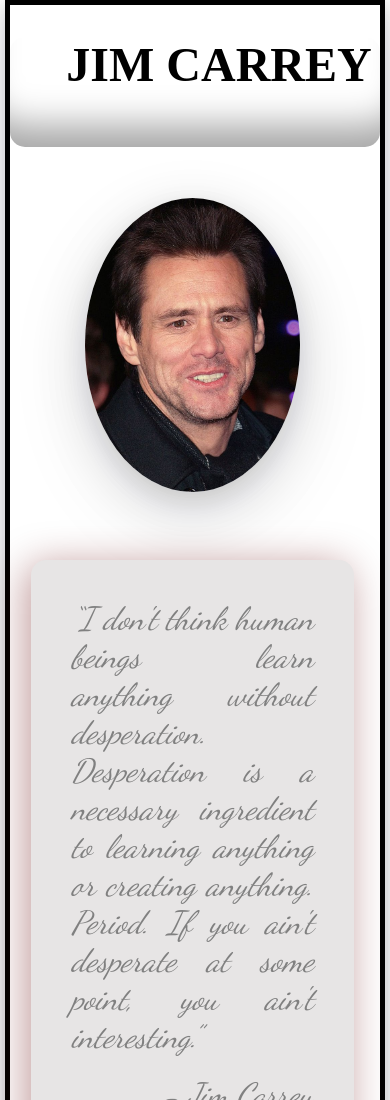
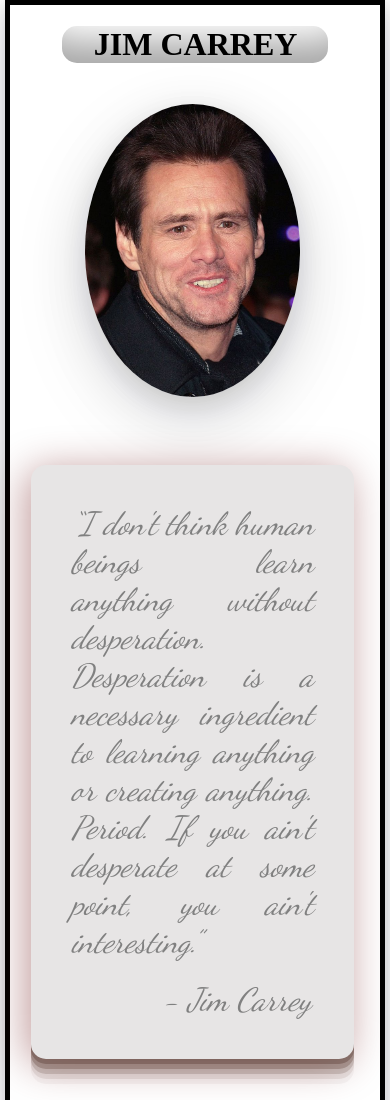
Before and after one commit to vishalvr3/Digikull, a plain HTML site: page Daily Assignments/Assignment-01/tribute.html in a window 390 px wide. Shown: the top 1100 px of the page. Drawn offline with Linux system fonts and the light colour scheme.

Commit message:
Assignment-01 some changes made in tribute.css file

```diff
--- a/Daily Assignments/Assignment-01/tribute.css
+++ b/Daily Assignments/Assignment-01/tribute.css
@@ -105,6 +105,11 @@ body {
     width: 95%;
   }
 
+  .heading {
+    font-size: 1rem;
+    /* background-color: orange; */
+  }
+
   .jim-container {
     /* background-color: olive; */
     padding: 3px;
```
